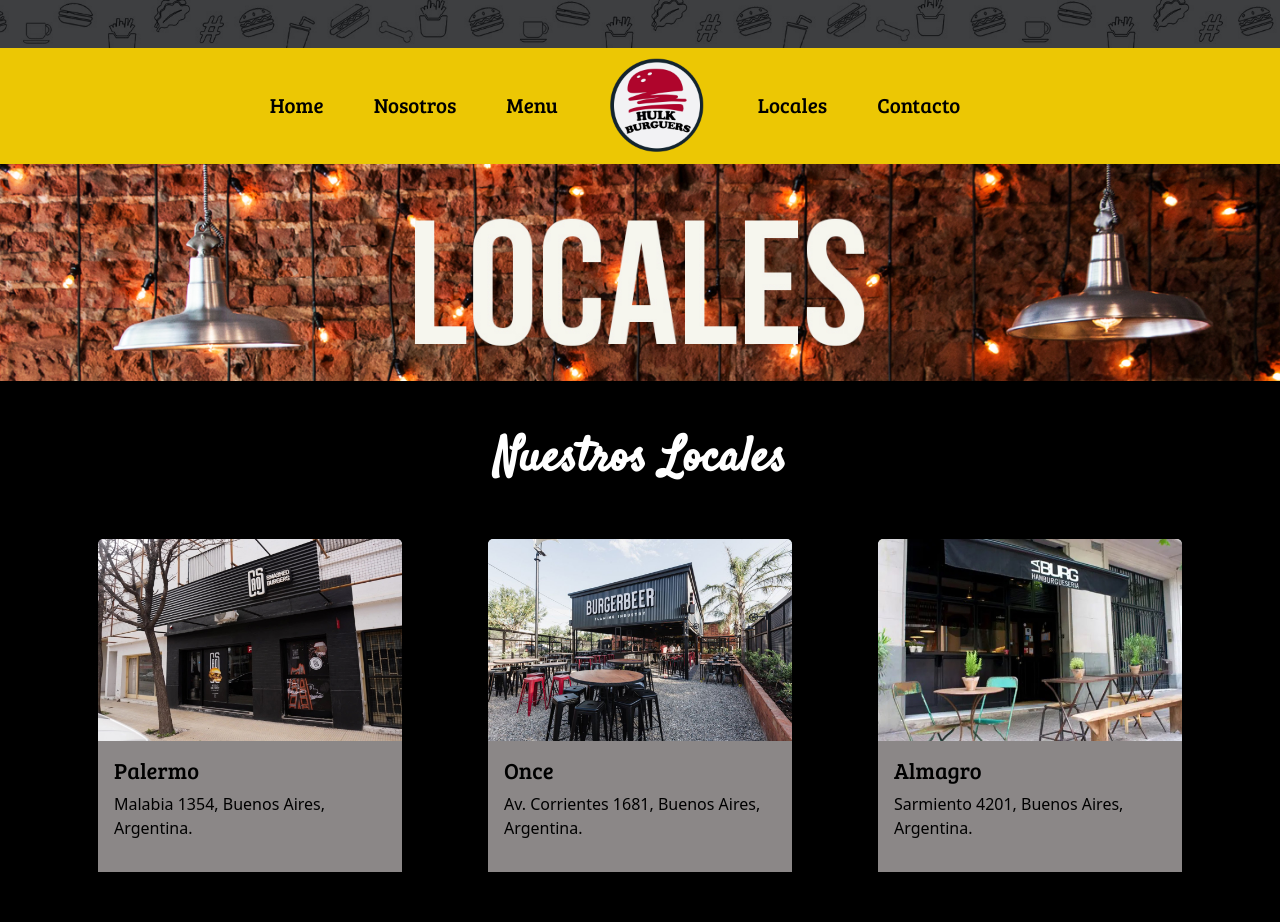
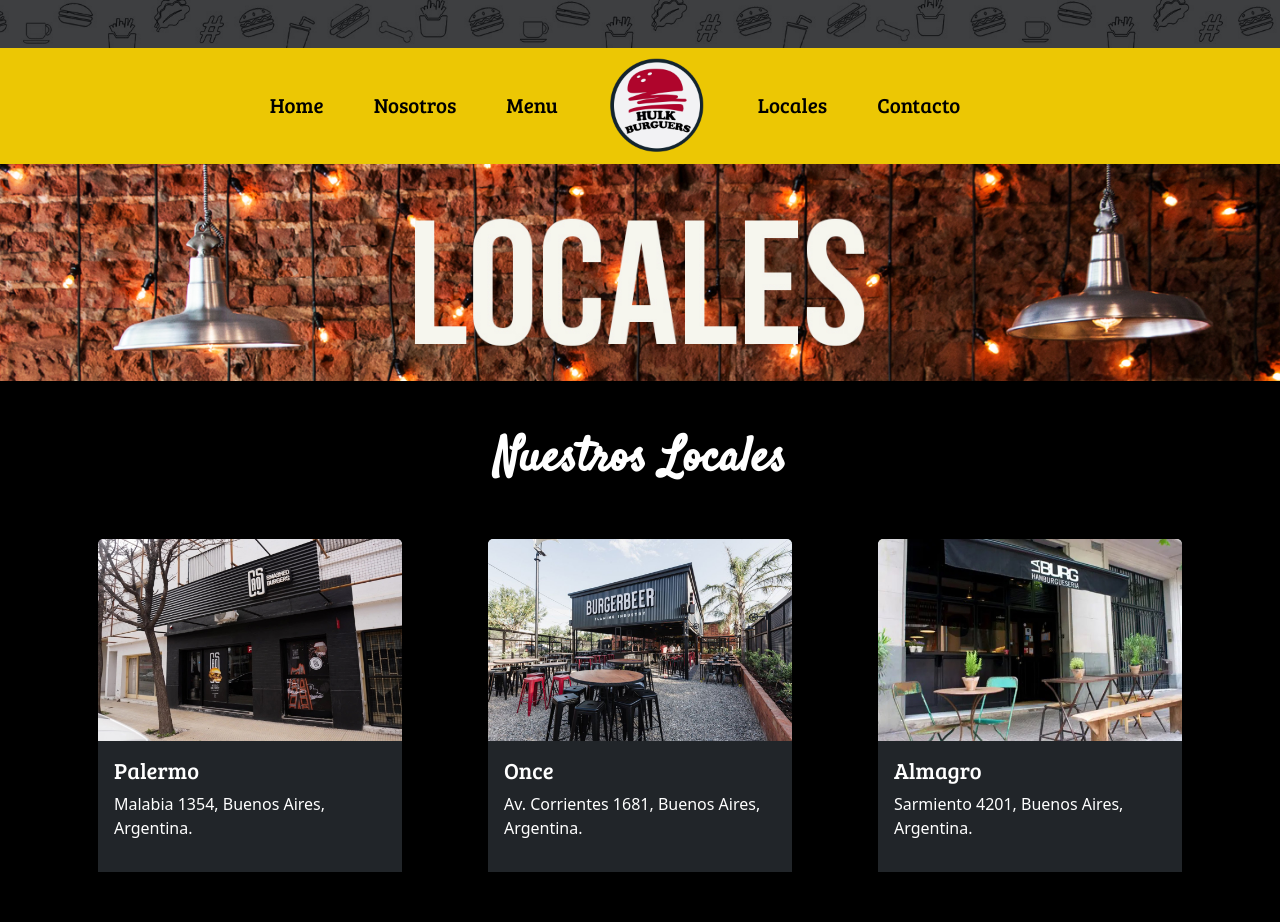
Before and after one commit to debora662/Hulkburguers, a plain HTML site: page pages/locales.html in a window 1280 px wide. Shown: the top 922 px of the page. Drawn offline with nearby package versions, Linux system fonts and the light colour scheme.

Commit message:
changes locales-css

```diff
--- a/css/styles.css
+++ b/css/styles.css
@@ -348,15 +348,16 @@
     display: grid;
     grid-template-columns: auto auto auto;
     grid-template-rows: auto auto auto;
+    margin-bottom: 70px;
 }
 
 .hamburguesa_style {
     display: flex;
     flex-direction: column;
-    align-items: center;
-}
+    align-items: center;}
 
 .hamburguesa_style img {
+    border: solid 0.2rem rgb(228, 225, 225);
     width: 320px;
     height: 280px;
     border-radius: 20px;
@@ -375,10 +376,6 @@
     max-width: 100%;
 }
 
-#bg-color { /* color card */
-    background-color: rgb(139, 135, 135);
-}
-
 #margins {
     margin-top: 50px;
     margin-bottom: 60px;
@@ -387,7 +384,6 @@
 .title-locales {
     text-align: center;
     margin-top: 50px;
-    /* margin-bottom: 60px; */
 }
 
 .title-locales h2 {
@@ -398,15 +394,14 @@
 }
 
 .title-card {
-    color: black;
+    color: white;
     font-family: Breeze;
     font-weight: 500;
     font-size: 1.4rem;
-
 }
 
 .text-card {
-    color: black;
+    color: white;
     font-weight: 450;
 }
 
--- a/pages/locales.html
+++ b/pages/locales.html
@@ -61,21 +61,21 @@
         <div class="container-fluid d-flex justify-content-evenly" id="margins">
             <div class="card border-0" style="width: 19rem;">
                 <img src="../assets/imagenes/local1.jpg" class="card-img-top" alt="imagen local HulkBurguers Palermo">
-                <div class="card-body" id="bg-color">
+                <div class="card-body text-bg-dark">
                     <h5 class="title-card">Palermo</h5>
                     <p class="text-card">Malabia 1354, Buenos Aires, Argentina.</p>
                 </div>
             </div>
             <div class="card border-0" style="width: 19rem;">
-                <img src="../assets/imagenes/local2.jpg" class="card-img-top" alt="imagen de algo">
-                <div class="card-body" id="bg-color">
+                <img src="../assets/imagenes/local2.jpg" class="card-img-top" alt="imagen local HulkBurguers Once">
+                <div class="card-body text-bg-dark">
                     <h5 class="title-card">Once</h5>
                     <p class="text-card">Av. Corrientes 1681, Buenos Aires, Argentina.</p>
                 </div>
             </div>
             <div class="card border-0" style="width: 19rem;">
-                <img src="../assets/imagenes/local3.jpg" class="card-img-top" alt="imagen de algo">
-                <div class="card-body" id="bg-color">
+                <img src="../assets/imagenes/local3.jpg" class="card-img-top" alt="imagen local HulkBurguers Almagro">
+                <div class="card-body text-bg-dark">
                     <h5 class="title-card">Almagro</h5>
                     <p class="text-card">Sarmiento 4201, Buenos Aires, Argentina.</p>
                 </div>
```
